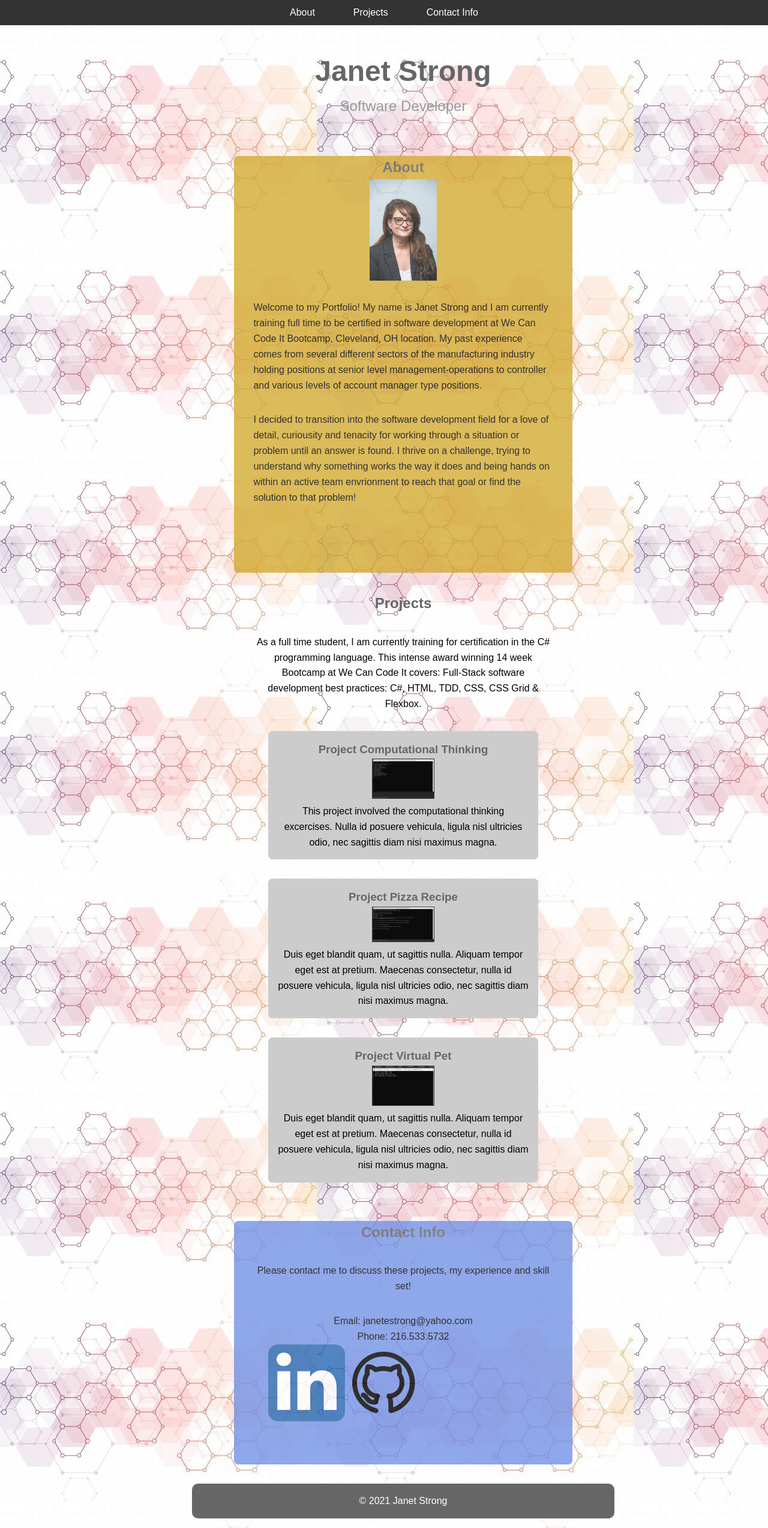
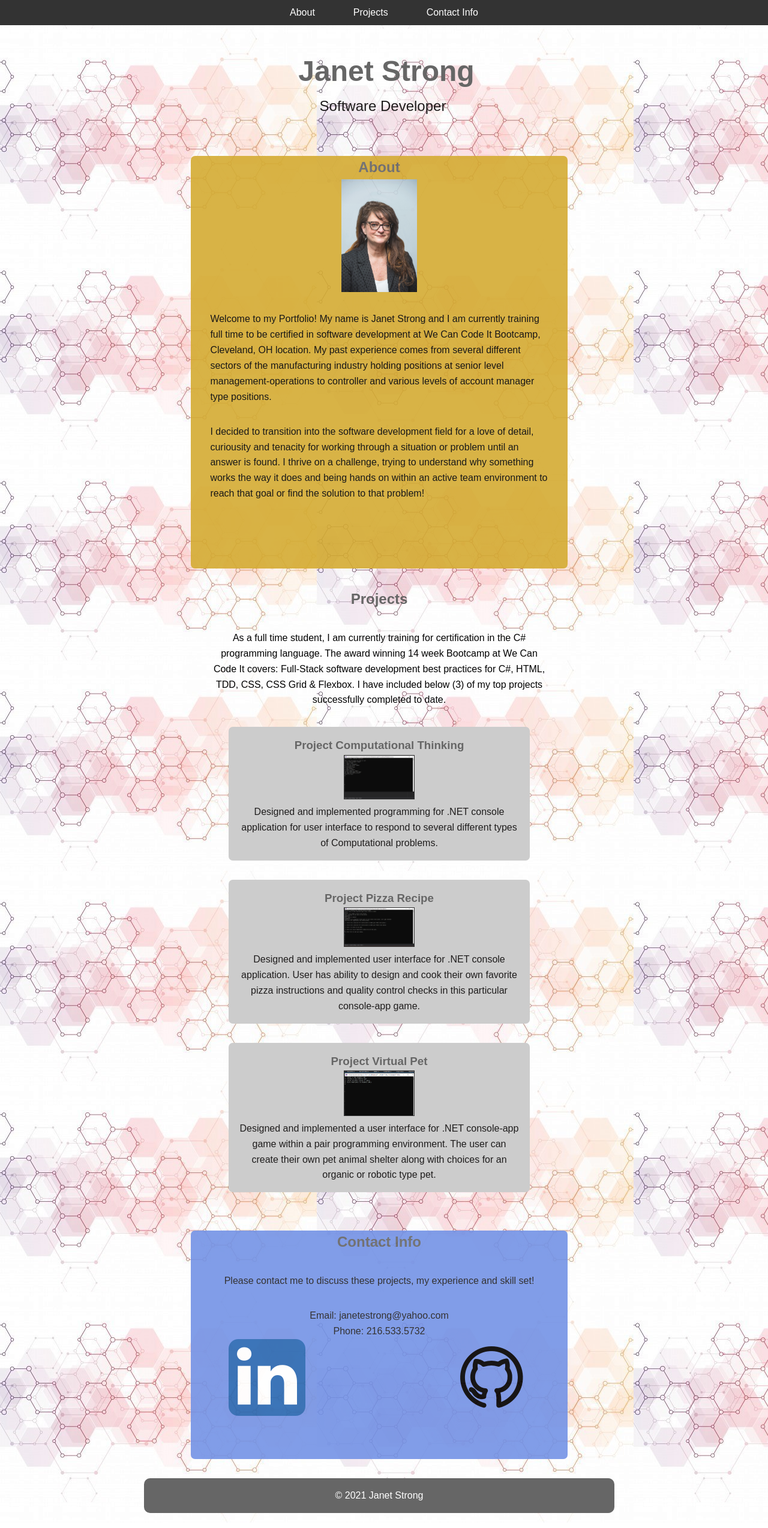
Before and after one commit to jesstrong/jesstrong.github.io, a plain HTML site: page index.html in a window 1280 px wide. Shown: the whole page at 60% size. Drawn offline with Linux system fonts and the light colour scheme.

Commit message:
Second commit adjusted margins and font colors

```diff
--- a/index.html
+++ b/index.html
@@ -28,11 +28,11 @@
             <img src="./images/JESportfolio2 - Copy.jpg" alt="JESpic" class="center">
             <p>Welcome to my Portfolio! My name is Janet Strong and I am currently training full time to be certified in software development at We Can Code It Bootcamp,  Cleveland, OH location.
             My past experience comes from several different sectors of the manufacturing industry holding positions at senior level management-operations to controller and various levels of account manager type positions.</p>
-            <p>I decided to transition into the software development field for a love of detail, curiousity and tenacity for working through a situation or problem until an answer is found. I thrive on a challenge, trying to understand why something works the way it does and being hands on within an active team envrionment to reach that goal or find the solution to that problem!</p>
+            <p>I decided to transition into the software development field for a love of detail, curiousity and tenacity for working through a situation or problem until an answer is found. I thrive on a challenge, trying to understand why something works the way it does and being hands on within an active team environment to reach that goal or find the solution to that problem!</p>
         </section>
         <section id="projects">
             <h2>Projects</h2>
-            <p>As a full time student, I am currently training for certification in the C# programming language. This intense award winning 14 week Bootcamp at We Can Code It covers: Full-Stack software development best practices: C#,  HTML, TDD, CSS, CSS Grid & Flexbox.
+            <p>As a full time student, I am currently training for certification in the C# programming language. The award winning 14 week Bootcamp at We Can Code It covers: Full-Stack software development best practices for C#,  HTML, TDD, CSS, CSS Grid & Flexbox. I have included below (3) of my top projects successfully completed  to date.
 
             </p>
                 <div class="projects">
@@ -43,12 +43,9 @@
                         <img src="./images/projectcompthinking.png" alt="screenshot compthinking">
 
                         </a>
-                        <p>This project involved the computational thinking excercises.
-
-                            Nulla id posuere vehicula,
-                           ligula nisl ultricies odio, nec sagittis diam nisi maximus magna.</p>
+                        <p>Designed and implemented programming for .NET console application for user interface to respond to several different types of Computational problems.  </p>
                     </article>
-                </section>
+                    </section>
 
                     <section class="grid item grid-item-2">
                     <article>
@@ -57,8 +54,7 @@
                         <img src="./images/projectpizza.jpg.png" alt="screenshot projectpizza">
 
                         </a>
-                        <p>Duis eget blandit quam, ut sagittis nulla. Aliquam tempor eget est at pretium. Maecenas consectetur,
-                           nulla id posuere vehicula, ligula nisl ultricies odio, nec sagittis diam nisi maximus magna.</p>
+                        <p>Designed and implemented user interface for .NET console application. User has ability to design and cook their own favorite pizza instructions and quality control checks in this particular console-app game.</p>
                     </article>
                 </section>
 
@@ -69,14 +65,12 @@
                         <img src="./images/projectvirtualpet.jpg.png" alt="screenshot virtualpet">
 
                         </a>
-                        <p>Duis eget blandit quam, ut sagittis nulla. Aliquam tempor eget est at pretium. Maecenas consectetur,
-                           nulla id posuere vehicula, ligula nisl ultricies odio, nec sagittis diam nisi maximus magna.</p>
+                        <p>Designed and implemented a user interface for .NET console-app game within a pair programming environment. The user can create their own pet animal shelter along with choices for an organic or robotic type pet.
+                        </p>
                     </article>
                 </section>
-
                 </div>
         </section>
-
         <section id="contactInfo">
             <h2>Contact Info</h2>
             <p>Please contact me to discuss these projects, my experience and skill set!</p>
@@ -93,14 +87,13 @@
                 </a>
             </section>
 
-        </section>
 
-        </section>
+
+
     </main>
 
     <footer>
         &copy; 2021 Janet Strong
-
     </footer>
 </body>
 </html>
--- a/style.css
+++ b/style.css
@@ -14,7 +14,7 @@ body {
     background-image: url("images/background2.jpg");
     width: 80%;
     text-align: center;
-    padding-left: 20em;
+    padding-left: 15em;
     background-attachment: fixed;
 }
 
@@ -36,11 +36,15 @@ header {
 
 header h1 {
     font-size: 3em;
+    align-items: center;
+    padding-left: .5em;
 }
 
 header span {
     font-size: 1.5em;
-    color: #999;
+    color: rgb(31, 29, 29);
+    align-items: center;
+    padding-left: .5em;
 }
 nav {
     position: fixed;
@@ -84,12 +88,15 @@ h2 {
     text-align: center;
 }
 
-
+#h2 {
+    text-align: center;
+    padding-right: 3em;
+}
 #about {
     text-align: left;
     background-color: #D4AB32;
     border-radius: 7px;
-    opacity: 80%;
+    opacity: 90%;
     margin: 2rem auto;
     padding-bottom: 5em;
 
@@ -105,6 +112,7 @@ h2 {
 
 .projects {
     display: grid;
+    color: rgb(31, 29, 29);
 }
 
 #projects article {
@@ -125,16 +133,16 @@ h2 {
     text-align: center;
     background-color: #7493E6;
     border-radius: 7px;
-    opacity: 80%;
+    opacity: 90%;
     list-style: none;
     margin: 2 rem auto;
+    color:rgb(31, 29, 29);
 
 }
 
-
 #icons {
     display: flex;
-    /*justify-content: space-between;*/
+    justify-content: space-between;
     align-items: center;
 }
 
```
